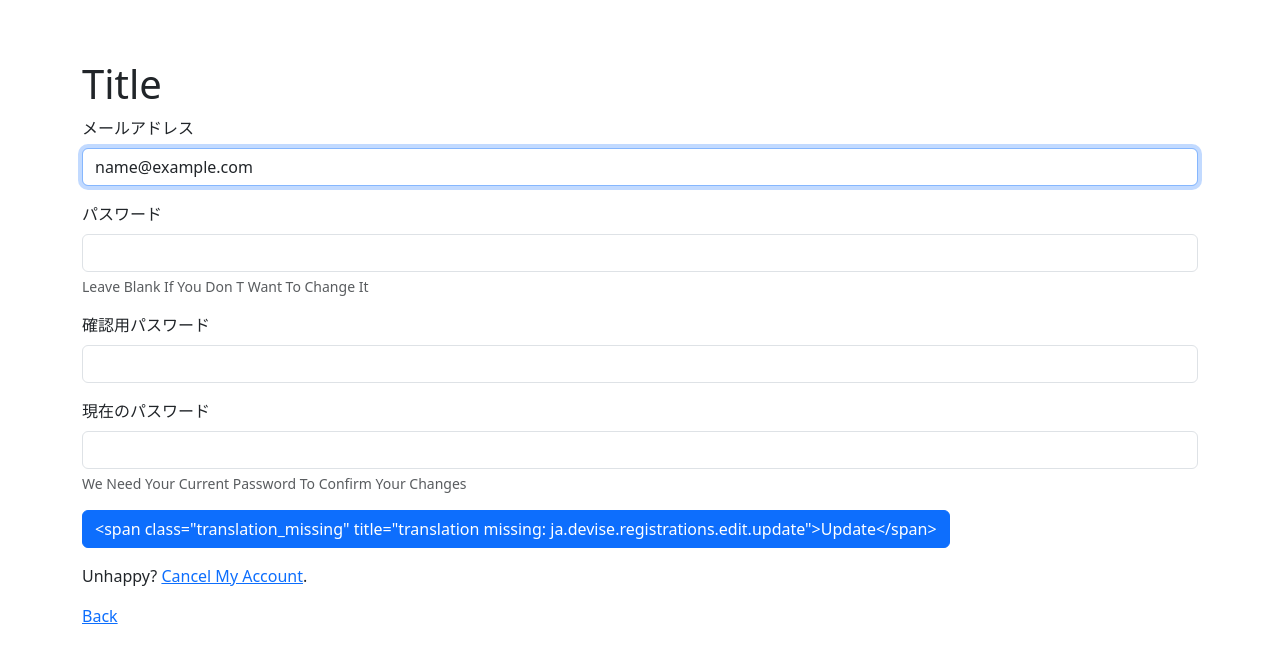
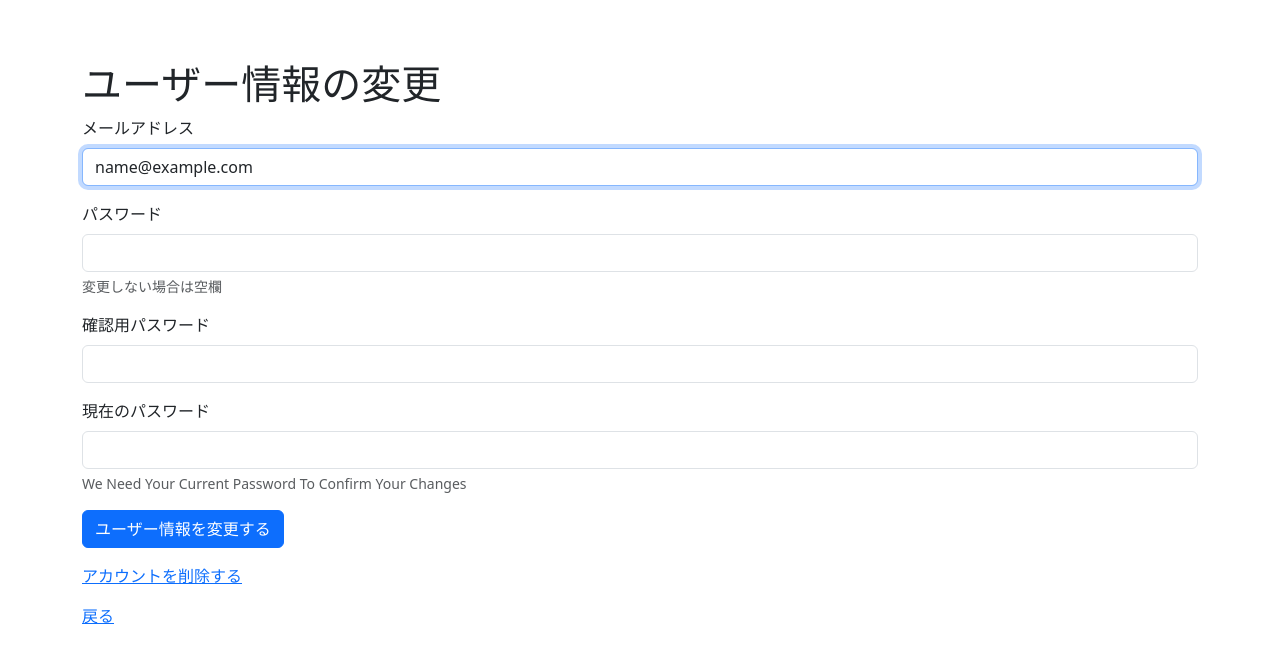
Before and after one commit to Hata224/kh_app, a Rails app: page /users/edit in a window 1280 px wide. Shown: the part 56-719 px from the top of the page. Run offline with Rails 7, Linux system fonts and the light colour scheme; the visitor is signed in with stand-in values (Sample User, id 1); style sheets or scripts are compiled from the project's sources; some libraries are stand-ins or nearby versions.

Commit message:
[fix]ユーザー情報変更ページの表記を修正

```diff
--- a/app/views/devise/registrations/edit.html.erb
+++ b/app/views/devise/registrations/edit.html.erb
@@ -1,4 +1,4 @@
-<h1><%= t('.title', resource: resource_name.to_s.humanize) %></h1>
+<h1>ユーザー情報の変更</h1>
 
 <%= form_for(resource, as: resource_name, url: registration_path(resource_name), html: { method: :put }) do |f| %>
   <%= bootstrap_devise_error_messages! %>
@@ -12,7 +12,7 @@
     <%= f.label :password %>
     <%= f.password_field :password, autocomplete: 'new-password', class: 'form-control' %>
 
-    <small class="form-text text-muted"><%= t('.leave_blank_if_you_don_t_want_to_change_it') %></small>
+    <small class="form-text text-muted">変更しない場合は空欄</small>
   </div>
 
   <div class="form-group">
@@ -28,10 +28,10 @@
   </div>
 
   <div class="form-group">
-    <%= f.submit t('.update'), class: 'btn btn-primary' %>
+    <%= f.submit 'ユーザー情報を変更する', class: 'btn btn-primary' %>
   </div>
 <% end %>
 
-<p><%= t('.unhappy') %>? <%= link_to t('.cancel_my_account'), registration_path(resource_name), data: { confirm: t('.are_you_sure') }, method: :delete %>.</p>
+<p><%= link_to 'アカウントを削除する', registration_path(resource_name), data: { confirm: t('.are_you_sure') }, method: :delete %></p>
 
-<%= link_to t('.back'), :back %>
+<%= link_to '戻る', :back %>
```
